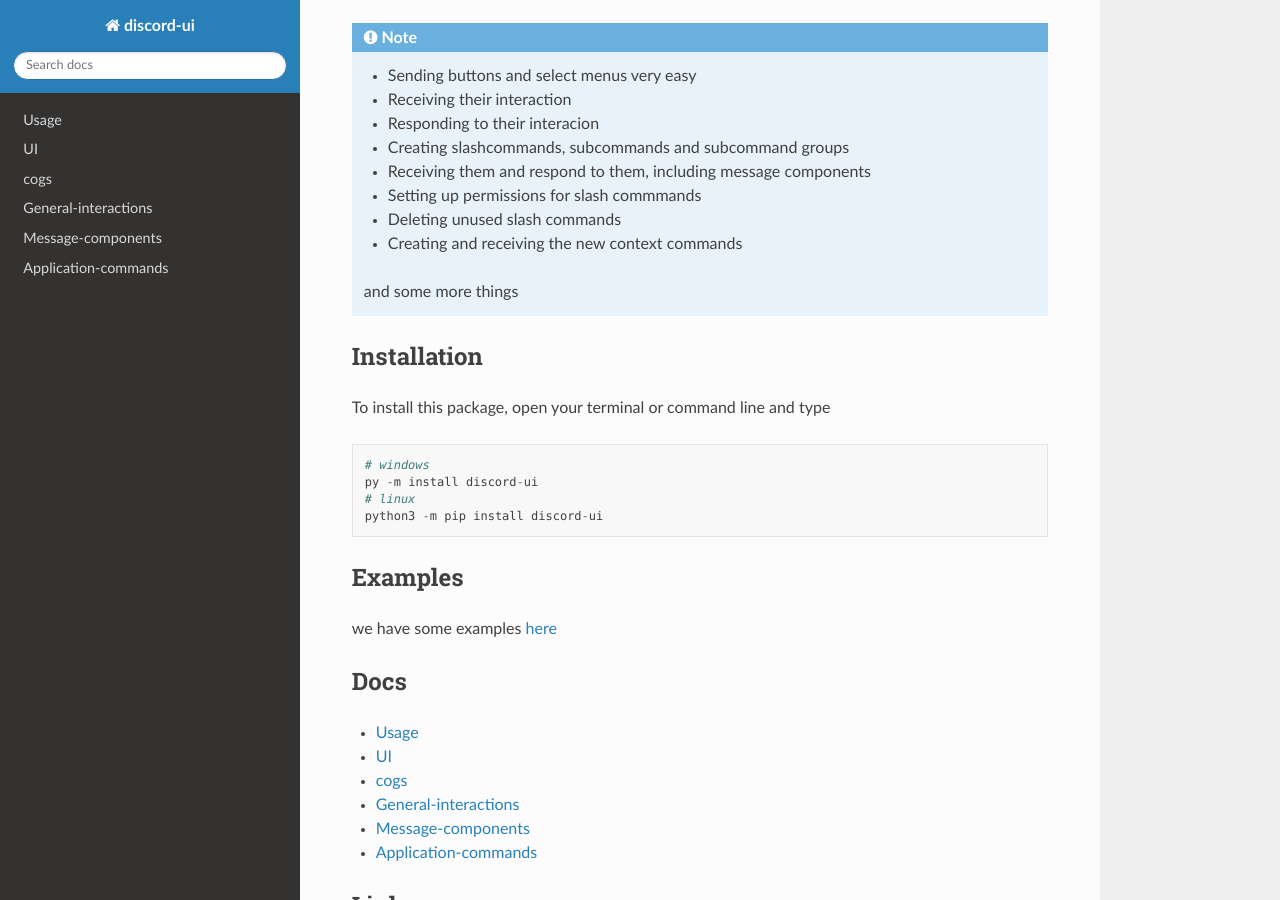
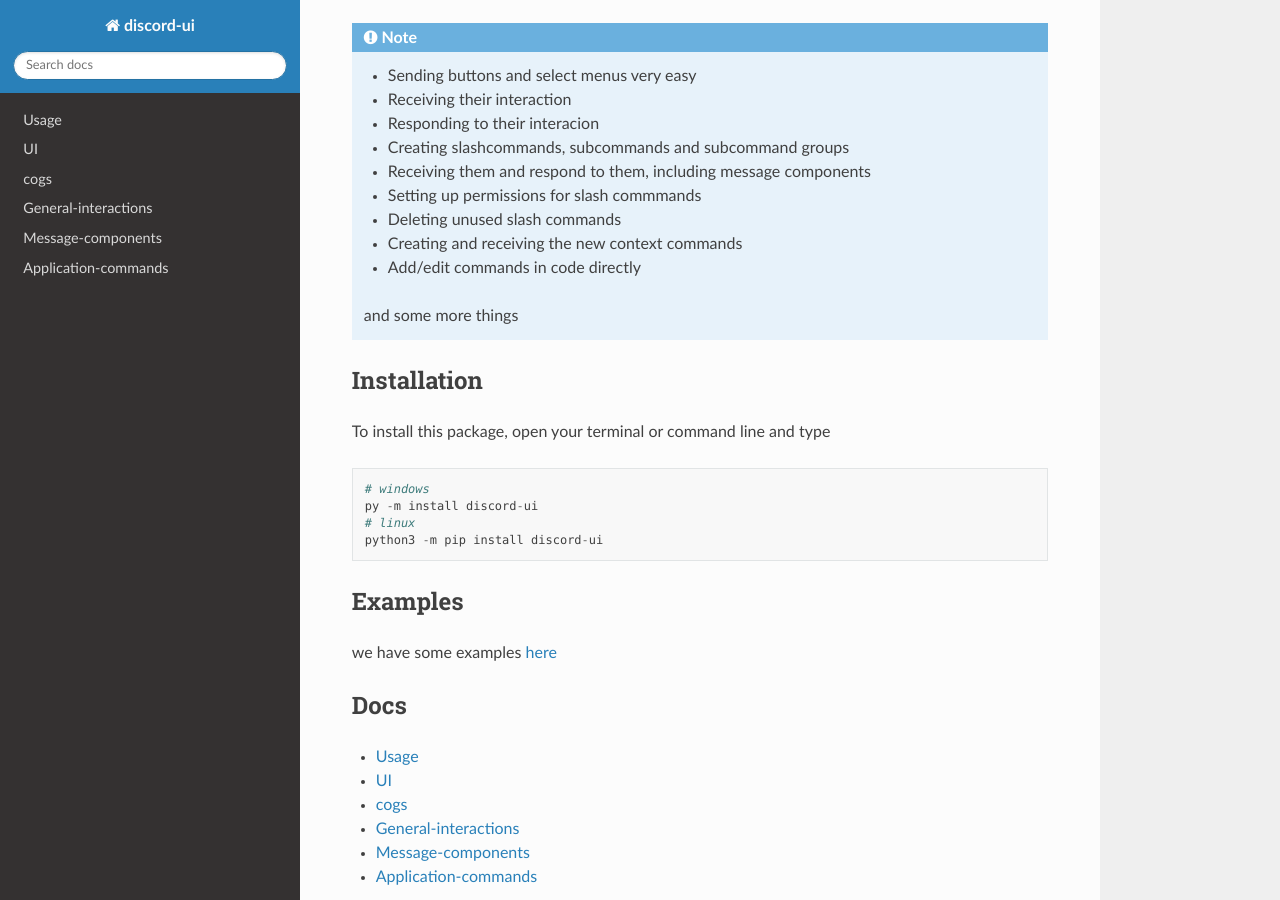
Before and after one commit to discord-py-ui/discord-ui, a Sphinx documentation site: the page built from docs/source/index.rst, in a window 1280 px wide and 900 px high, scrolled down 662 px. Built offline with Sphinx 7.4.7 and the Read the Docs theme 2.0.0, drawn with Linux system fonts in a browser that asks for light colours.

Commit message:
updated docs

```diff
--- a/docs/source/index.rst
+++ b/docs/source/index.rst
@@ -25,6 +25,7 @@
    *  Setting up permissions for slash commmands
    *  Deleting unused slash commands
    *  Creating and receiving the new context commands
+   *  Add/edit commands in code directly
 
    and some more things
 
```
